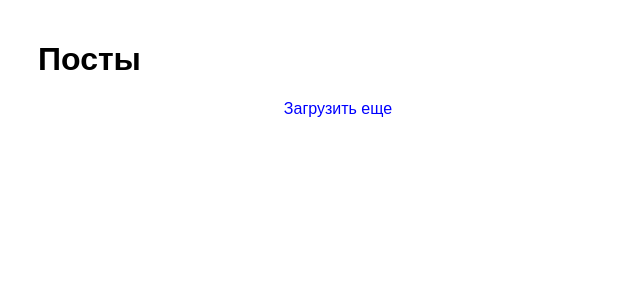
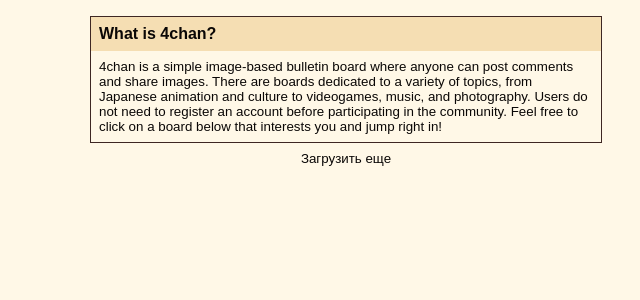
Before and after one commit to etomazhor/etomazhor, a PHP site: page / in a window 1280 px wide. Shown: the top 300 px of the page, without its empty margins (302-942 px from the left). Run offline with PHP 8.4, Linux system fonts and the light colour scheme; data that the repository does not hold is empty.

Commit message:
Added styles
Added simple styles yeah, its cringe but yeah

```diff
--- a/index.php
+++ b/index.php
@@ -1,6 +1,6 @@
 <?php
 session_start(); // Запускаем сессию вообщем да
-require 'config.php';
+include 'config/config.php';
 
 $page = isset($_GET['page']) ? (int)$_GET['page'] : 1;
 $limit = 5; // Количество постов на странице
@@ -20,35 +20,38 @@ $posts = $stmt->fetchAll(PDO::FETCH_ASSOC);
 <head>
     <meta charset="UTF-8">
     <meta name="viewport" content="width=device-width, initial-scale=1.0">
-    <title>Главная страница</title>
-    <style>
-        body { font-family: Arial, sans-serif; max-width: 600px; margin: 0 auto; padding: 20px; }
-        .post { border-bottom: 1px solid #ddd; margin-bottom: 20px; padding-bottom: 10px; }
-        #loadMore { cursor: pointer; color: blue; text-align: center; }
-    </style>
+    <title>МажорныеОбстоятельства Турниры КС:С</title>
+    <link rel="icon" type="image/png" href="assets/favicon.png">
+    <link rel="stylesheet" href="mazhor.styles.css">
 </head>
 <body>
-    <h1>Посты</h1>
-    <div id="posts">
-        <?php foreach ($posts as $post): ?>
-            <div class="post">
-                <h2><?= htmlspecialchars($post['header']) ?></h2>
-                <p><?= nl2br(htmlspecialchars($post['content'])) ?></p>
-                <small>Опубликовано: <?= htmlspecialchars($post['created_at']) ?></small>
-            </div>
-        <?php endforeach; ?>
+    <div class="main_container">
+        <div class="container">
+            <h1 class="container_header">What is 4chan?</h1>
+            <p class="container_content">4chan is a simple image-based bulletin board where anyone can post comments and share images. There are boards dedicated to a variety of topics, from Japanese animation and culture to videogames, music, and photography. Users do not need to register an account before participating in the community. Feel free to click on a board below that interests you and jump right in!</p>
+        </div>
+
+        <div id="posts" class="container_divider">
+            <?php foreach ($posts as $post): ?>
+                <div class="container">
+                    <h1 class="container_header subheader"><?= htmlspecialchars($post['header']) ?></h1>
+                    <p class="container_content"><?= nl2br(htmlspecialchars($post['content'])) ?></p>
+                </div>
+            <?php endforeach; ?>
+        </div>
+
+        <div id="load_more" class="load_more">Загрузить еще</div>
     </div>
-    <div id="loadMore">Загрузить еще</div>
 
     <script>
         let page = <?= $page ?>;
-        document.getElementById('loadMore').addEventListener('click', function() {
+        document.getElementById('load_more').addEventListener('click', function() {
             page++;
             fetch(`load_posts.php?page=${page}`)
                 .then(response => response.text())
                 .then(data => {
                     if (data.trim() === '') {
-                        document.getElementById('loadMore').innerText = 'Больше постов нет';
+                        document.getElementById('load_more').innerText = 'Больше постов нет';
                         return;
                     }
                     document.getElementById('posts').innerHTML += data;
--- /dev/null
+++ b/mazhor.styles.css
@@ -0,0 +1,34 @@
+/*html стили ну просто для прикола*/
+* {
+    font-size: 10pt; font-family: arial, helvetica, clean, sans-serif; font-weight: 400;
+    padding: 0px; margin: 0px; border: 0px; outline: 0px; color: #0a0706;
+}html, body {
+    width: 100%; height: 100%; overflow-x: hidden; background-color: #FFF8E7;
+}
+
+
+/*Стили утилиты*/
+.nonselect {
+    user-select: none; -webkit-user-select: none; -moz-user-select: none; -ms-user-select: none;
+}
+
+/*Глобальные стили елементов да*/
+.main_container { width: 40%; margin-left: 30%; padding: 8px; }
+
+.container { border: 1px solid #3E2723; margin: 8px 0px; }
+.container_header {
+    padding: 8px; background-color: #F5DEB3;
+    font-size: 12pt; font-weight: 600;
+}.subheader { background-color: #F5DEB3; }
+.container_content { padding: 8px; }
+.container_form {
+    padding: 8px;
+}
+.container_input {
+    background-color: #F5DEB3; margin: 8px; resize: none; width: 320px;
+}
+.container_button {
+    cursor: pointer;
+}
+
+.load_more { text-align: center; }
```
Also changed, not shown: admin.php (+23 -13 lines), load_posts.php (+4 -5 lines), login.php (+15 -11 lines), assets/favicon.png (added), assets/square_favicon.png (added), config/config.php (renamed from config.php).
